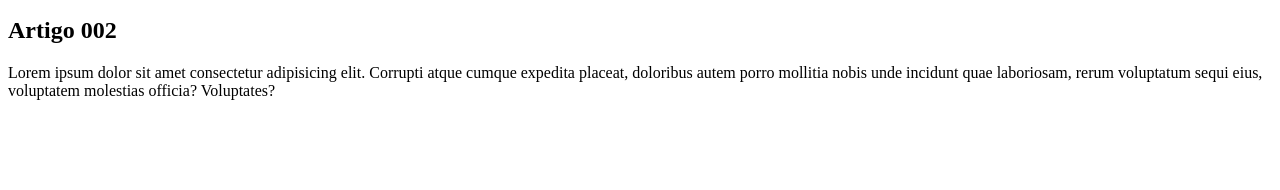
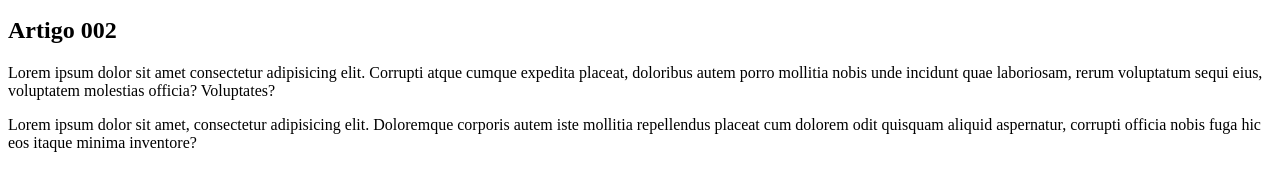
Before and after one commit to v4gh3tt1/GG_test, a plain HTML site: page index.html in a window 1280 px wide. Shown: the part 110-300 px from the top of the page. Drawn offline with Linux system fonts and the light colour scheme.

Commit message:
Update index.html
inserido paragrafo - push como "main"

```diff
--- a/index.html
+++ b/index.html
@@ -16,6 +16,7 @@
       <article>
           <h2>Artigo 002</h2>
           <p>Lorem ipsum dolor sit amet consectetur adipisicing elit. Corrupti atque cumque expedita placeat, doloribus autem porro mollitia nobis unde incidunt quae laboriosam, rerum voluptatum sequi eius, voluptatem molestias officia? Voluptates?</p>
+          <p>Lorem ipsum dolor sit amet, consectetur adipisicing elit. Doloremque corporis autem iste mollitia repellendus placeat cum dolorem odit quisquam aliquid aspernatur, corrupti officia nobis fuga hic eos itaque minima inventore?</p>
       </article>
   </main>
 </body>
```
